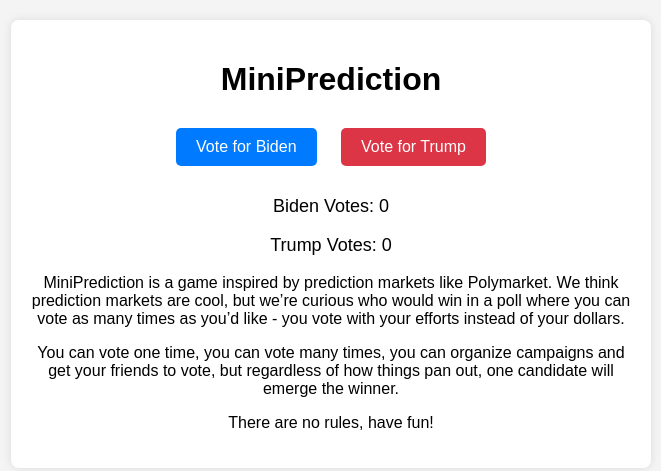
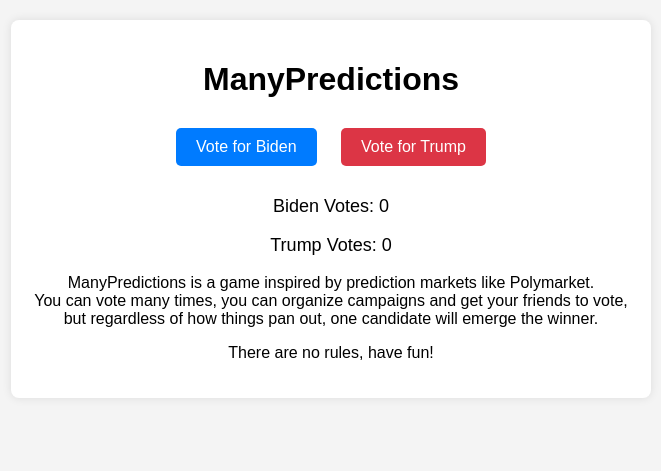
Before and after one commit to 0x0e18/ManyPredictions, a plain HTML site: page index.html in a window 1280 px wide. Shown: the whole page, without its empty margins (309-970 px from the left). Drawn offline with Linux system fonts and the light colour scheme; no server answers.

Commit message:
Update index.html

```diff
--- a/index.html
+++ b/index.html
@@ -3,12 +3,12 @@
 <head>
     <meta charset="UTF-8">
     <meta name="viewport" content="width=device-width, initial-scale=1.0">
-    <title>MiniPrediction</title>
+    <title>ManyPredictions</title>
     <link rel="stylesheet" href="styles.css">
 </head>
 <body>
     <div class="container">
-        <h1>MiniPrediction</h1>
+        <h1>ManyPredictions</h1>
         <div class="button-container">
             <button id="biden-btn" class="btn blue">Vote for Biden</button>
             <button id="trump-btn" class="btn red">Vote for Trump</button>
@@ -17,8 +17,7 @@
             <p>Biden Votes: <span id="biden-count">0</span></p>
             <p>Trump Votes: <span id="trump-count">0</span></p>
         </div>
-        <p>MiniPrediction is a game inspired by prediction markets like Polymarket. We think prediction markets are cool, but we’re curious who would win in a poll where you can vote as many times as you’d like - you vote with your efforts instead of your dollars.</p>
-        <p>You can vote one time, you can vote many times, you can organize campaigns and get your friends to vote, but regardless of how things pan out, one candidate will emerge the winner.</p>
+        <p>ManyPredictions is a game inspired by prediction markets like Polymarket. <br> You can vote many times, you can organize campaigns and get your friends to vote, but regardless of how things pan out, one candidate will emerge the winner.</p>
         <p>There are no rules, have fun!</p>
     </div>
     <!-- Firebase SDKs -->
```
